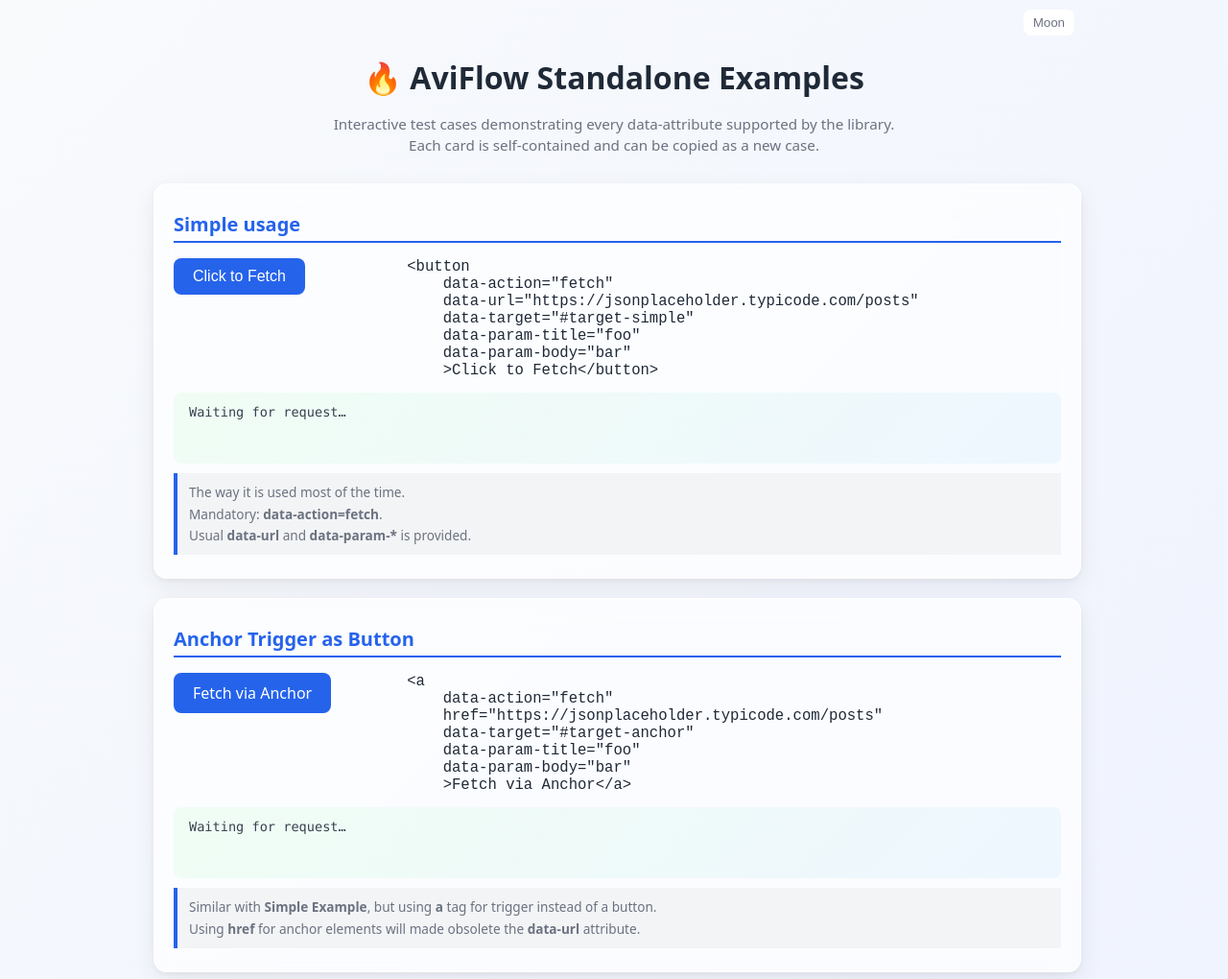
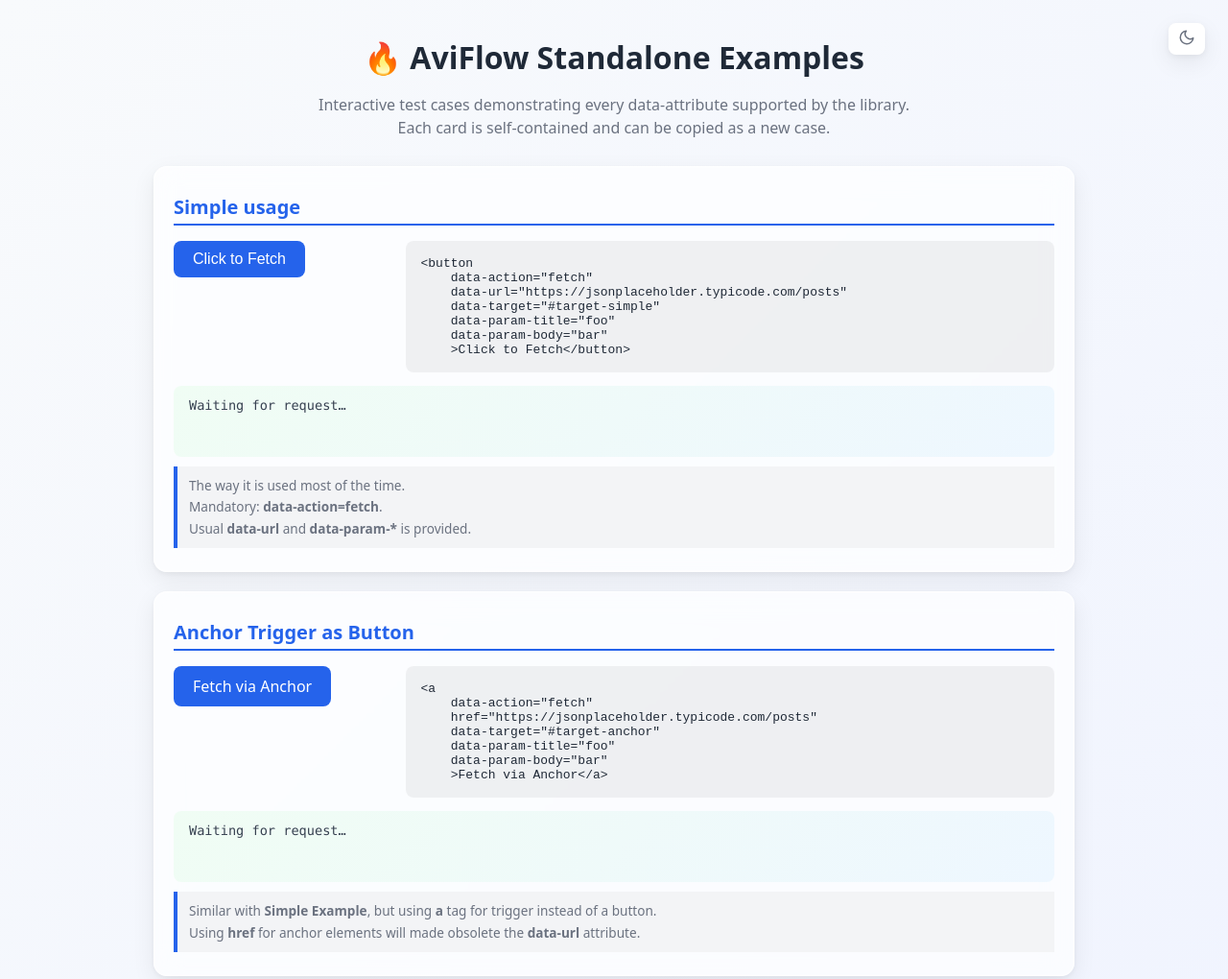
Before and after one commit to aviato-soft/aviflow, a website: page examples/standalone/index.html in a window 1280 px wide. Shown: the top 1020 px of the page at 96% size. Drawn offline with Linux system fonts and the light colour scheme.

Commit message:
sync with src

```diff
--- a/examples/standalone/data-cards.js
+++ b/examples/standalone/data-cards.js
@@ -38,6 +38,17 @@ const dataCards = [
     <li><strong>data-action=target</strong> - in this case used as working example, it is optional.Success handling function can do the default trarget job.</li>
     <li><strong>data-action=url</strong> - in this case we use a test string to get a result. If missing default value  <strong>#</strong> is used</li>`
     },
+    {
+        title: "Events handler: Success",
+        action: `<button
+    data-action="fetch"
+    data-on-success="alert('it works!')"
+    data-target="#target-event"
+    data-url='data:application/json;charset=utf-8,{"success":true,"html":"<p>okay!</p>"}'
+    >Click to Fetch</button>`,
+        targetId: "target-event",
+        usageNote: ''
+    }
 /*
     {
         title: "Multiple Params",
--- a/examples/standalone/index.html
+++ b/examples/standalone/index.html
@@ -1,5 +1,5 @@
 <!DOCTYPE html>
-<html lang="en">
+<html lang="en" data-theme="dark">
 
 <head>
     <meta charset="UTF-8">
@@ -9,21 +9,18 @@
 </head>
 
 <body>
-    <div class="header">
-        <h1>&#x1F525; AviFlow Standalone Examples</h1>
-        <p class="subtitle">Interactive test cases demonstrating every data-attribute supported by the library. <br>Each
-            card is self-contained and can be copied as a new case.</p>
+    <header>
+        <button class="theme-toggle" aria-label="Toggle dark mode">
+            <span class="icon-sun"><svg viewBox="0 0 24 24" width="18" height="18" fill="currentColor"><circle cx="12" cy="12" r="5"/><path d="M12 1v2m0 18v2M4.22 4.22l1.42 1.42m12.72 12.72l1.42 1.42M1 12h2m18 0h2M4.22 19.78l1.42-1.42M18.36 5.64l1.42-1.42" stroke="currentColor" stroke-width="2" stroke-linecap="round"/></svg></span>
+            <span class="icon-moon"><svg viewBox="0 0 24 24" width="18" height="18" fill="none" stroke="currentColor" stroke-width="2" stroke-linecap="round" stroke-linejoin="round"><path d="M21 12.79A9 9 0 1 1 11.21 3a7 7 0 0 0 9.79 9.79z"/></svg></span>
+        </button>
+        <div class="header-wrapper">
+            <h1>&#x1F525; AviFlow Standalone Examples</h1>
+            <p class="subtitle">Interactive test cases demonstrating every data-attribute supported by the library. <br>Each card is self-contained and can be copied as a new case.</p>
+        </div>
+    </header>
 
-        <div class="header-right">
-            <button class="theme-toggle" title="Toggle dark mode">Sun | Moon</button>
-        </div>
-    </div>
-
-    <div class="grid"
-        data-role="grid"
-        data-action="fetch"
-        data-url="./data-cards.json"
-        data-success="renderCards">
+    <div class="grid" data-role="grid">
         <div class="card" data-template="true">
             <h3>${item.title}</h3>
             <div class="trigger-wrap">
@@ -50,16 +47,25 @@
             // Read stored preference, otherwise follow system preference
             var stored = localStorage.getItem('avi-flow-theme') || null;
             var prefersDark = window.matchMedia && window.matchMedia('(prefers-color-scheme: dark)').matches;
-            $toggle.textContent = (stored === 'dark' || (!stored && prefersDark)) ? 'Sun' : 'Moon';
+            var isDark = (stored === 'dark' || (!stored && prefersDark));
+            $toggle.classList.toggle('active', isDark);
+
+            // Apply the correct theme attribute based on current state
+            if (isDark) {
+                document.documentElement.setAttribute('data-theme', 'dark');
+            } else {
+                document.documentElement.setAttribute('data-theme', 'light');
+            }
 
             // Toggle on click
             function applyTheme() {
-                if (document.documentElement.getAttribute('data-theme') === 'dark') {
-                    document.documentElement.setAttribute('data-theme', '');
-                    localStorage.setItem('avi-flow-theme', 'light');
-                } else {
+                isDark = !isDark;
+                if (isDark) {
                     document.documentElement.setAttribute('data-theme', 'dark');
                     localStorage.setItem('avi-flow-theme', 'dark');
+                } else {
+                    document.documentElement.setAttribute('data-theme', 'light');
+                    localStorage.setItem('avi-flow-theme', 'light');
                 }
             }
 
@@ -79,9 +85,9 @@
         document.addEventListener('DOMContentLoaded', async () => {
             const avi = new AviFlow();
 
-            // Custom callback shared across cases
-            avi.onSuccess = (data) => { console.log('[OK]', data); };
-            avi.onError = (error) => { console.error('[ERR]', error); };
+            // Custom callback shared across cases — must be on options, not the instance directly
+            avi.on.success = (data, element) => { console.log('[OK]', data, element); };
+            avi.on.error = (data, element, error) => { console.error('[ERR]', error); };
 
             // Data is now loaded from data-cards.json
 
--- a/examples/standalone/style.css
+++ b/examples/standalone/style.css
@@ -27,20 +27,14 @@ body {
     font-family: system-ui, -apple-system, 'Segoe UI', Roboto, sans-serif;
     margin: 0;
     padding: 1.5rem;
+    position: relative
 }
 
 [data-theme="dark"] body {
     background: linear-gradient(135deg, #0f172a 0%, #1e1b4b 100%);
 }
 
-
-h1 {
-    font-size: 2rem;
-    margin-bottom: .25rem;
-    color: var(--text-primary);
-}
-
-.header {
+.header-wrapper {
     margin: 0 auto 1.75rem;
     max-width: 960px;
     padding-top: .875rem;
@@ -48,17 +42,37 @@ h1 {
     text-align: center;
 }
 
+.header-wrapper h1 {
+    font-size: 2rem;
+    color: var(--text-primary);
+    margin: 0;
+}
+
 .theme-toggle {
     background: var(--bg-card);
     border: none;
     border-radius: .5rem;
+    box-shadow:
+        0 2px 6px rgba(0,0,0,.05),
+        0 8px 24px rgba(0,0,0,.07),
+        inset 0 0 0 .0625rem rgba(255, 255, 255, .3);
     color: #6b7280;
     cursor: pointer;
     padding: .375rem .625rem;
     position: absolute;
-    right: 0;
-    top: -.875rem;
+    right: 1.5rem;
+    top: 1.5rem;
 }
+
+.theme-toggle {
+    transition: transform 0.2s ease;
+}
+
+[data-theme="light"] .icon-sun,
+[data-theme="dark"] .icon-moon {
+    display: none;
+}
+
 
 .theme-toggle:hover {
     background: #f3f4f6;
@@ -68,17 +82,13 @@ h1 {
     background: #374151;
 }
 
-.header-right {
-    position: absolute;
-    right: 0;
-    top: 0;
+[data-theme="dark"] .theme-toggle:hover {
+    background: #374151;
 }
-
-
 
 .subtitle {
     color: var(--text-secondary);
-    font-size: 0.95rem;
+    font-size: 1rem;
     line-height: 1.5;
 }
 
@@ -103,6 +113,10 @@ h1 {
         0 8px 24px rgba(0,0,0,.07),
         inset 0 0 0 .0625rem rgba(255, 255, 255, .3);
     padding: 1.5rem 1.25rem;
+}
+
+[data-theme="dark"] .card .trigger-wrap pre{
+    background: #2d2d3a;
 }
 
 [data-theme="dark"] .card {
@@ -186,14 +200,19 @@ h1 {
     margin: 0;
     min-width: 0;
     overflow: hidden;
+    background: rgba(0, 0, 0, .05);
+    font-family: 'Fira Code', 'Cascadia Code', Consolas, 'Liberation Mono', Menlo, monospace;
+    border-radius: 0.5rem;
 }
 
 .card .trigger-wrap pre code{
-    font-size: larger;
+    display: block;
+    overflow: auto;
+    padding: 1rem;
 }
 
 [data-template].card .trigger-wrap pre{
-    color: var(--text-secondary);
+    color: #c9d1d9;
 }
 [data-template].card .trigger-wrap pre::after {
     background-color: var(--text-secondary);
```
